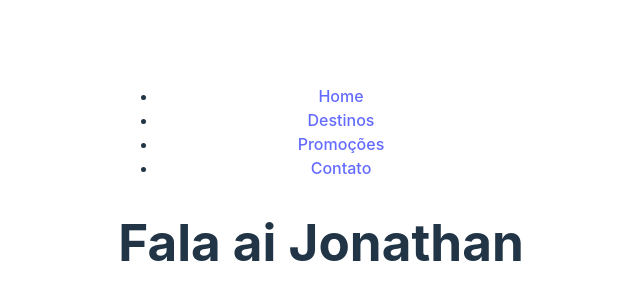
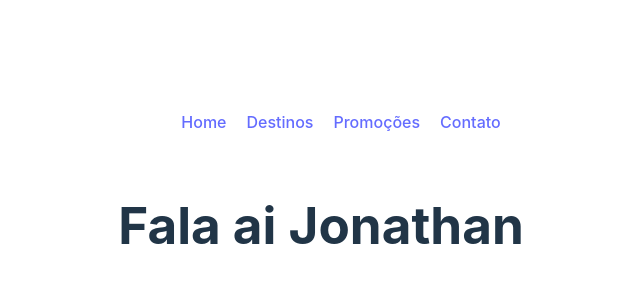
Before and after one commit to zailua/react-monitoria, a React (Vite) app in the folder react-monitoria/: page / in a window 1280 px wide. Shown: the part 214-514 px from the top of the page, without its empty margins (319-959 px from the left). Built offline with nearby package versions, Linux system fonts and the light colour scheme.

Commit message:
desmembrei parte da estilização do component nav para dentro do arquivo css do componente

```diff
--- a/react-monitoria/src/components/Nav/index.jsx
+++ b/react-monitoria/src/components/Nav/index.jsx
@@ -1,9 +1,10 @@
 import React from 'react';
+import './style.css'
 
 function Nav() {
   return (
     <nav>
-      <ul class="menu">
+      <ul className='menu'>
         <li><a href="./home.html">Home</a></li>
         <li><a href="./destinos.html">Destinos</a></li>
         <li><a href="./promocao.html">Promoções</a></li>
--- a/react-monitoria/src/components/Nav/style.css
+++ b/react-monitoria/src/components/Nav/style.css
@@ -0,0 +1,33 @@
+nav {
+  display:inline-block;
+  margin:0
+
+}
+
+nav:after {
+
+  display:block;
+  content: '';
+  border-bottom: 3px solid #ffb7c5;
+  transform: scaleX(0);
+  transition: transform 250ms ease-in-out;
+
+}
+
+nav:hover::after {
+   transform: scaleX(1);
+
+}
+
+.menu {
+  justify-content: center;
+  align-items: center;
+  list-style: none;
+
+}
+
+.menu li {
+  padding: 10px;
+  display: inline-block;
+  text-align: center;
+}
```
Also changed, not shown: 1 other file (tests, documents, lock files or other folders).
